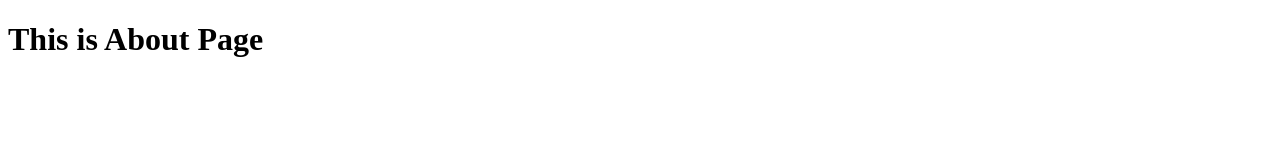
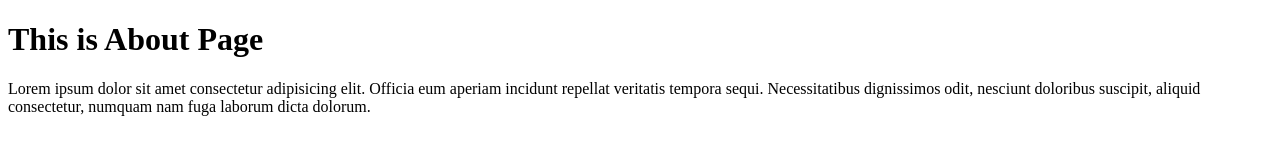
Before and after one commit to nazimansarii/learningGit, a plain HTML site: page about.html in a window 1280 px wide. Drawn offline with Linux system fonts and the light colour scheme.

Commit message:
add a pragraph in about page

```diff
--- a/about.html
+++ b/about.html
@@ -1,11 +1,17 @@
 <!DOCTYPE html>
 <html lang="en">
-<head>
-    <meta charset="UTF-8">
-    <meta name="viewport" content="width=device-width, initial-scale=1.0">
+  <head>
+    <meta charset="UTF-8" />
+    <meta name="viewport" content="width=device-width, initial-scale=1.0" />
     <title>About Page</title>
-</head>
-<body>
+  </head>
+  <body>
     <h1>This is About Page</h1>
-</body>
+    <p>
+      Lorem ipsum dolor sit amet consectetur adipisicing elit. Officia eum
+      aperiam incidunt repellat veritatis tempora sequi. Necessitatibus
+      dignissimos odit, nesciunt doloribus suscipit, aliquid consectetur,
+      numquam nam fuga laborum dicta dolorum.
+    </p>
+  </body>
 </html>
```
